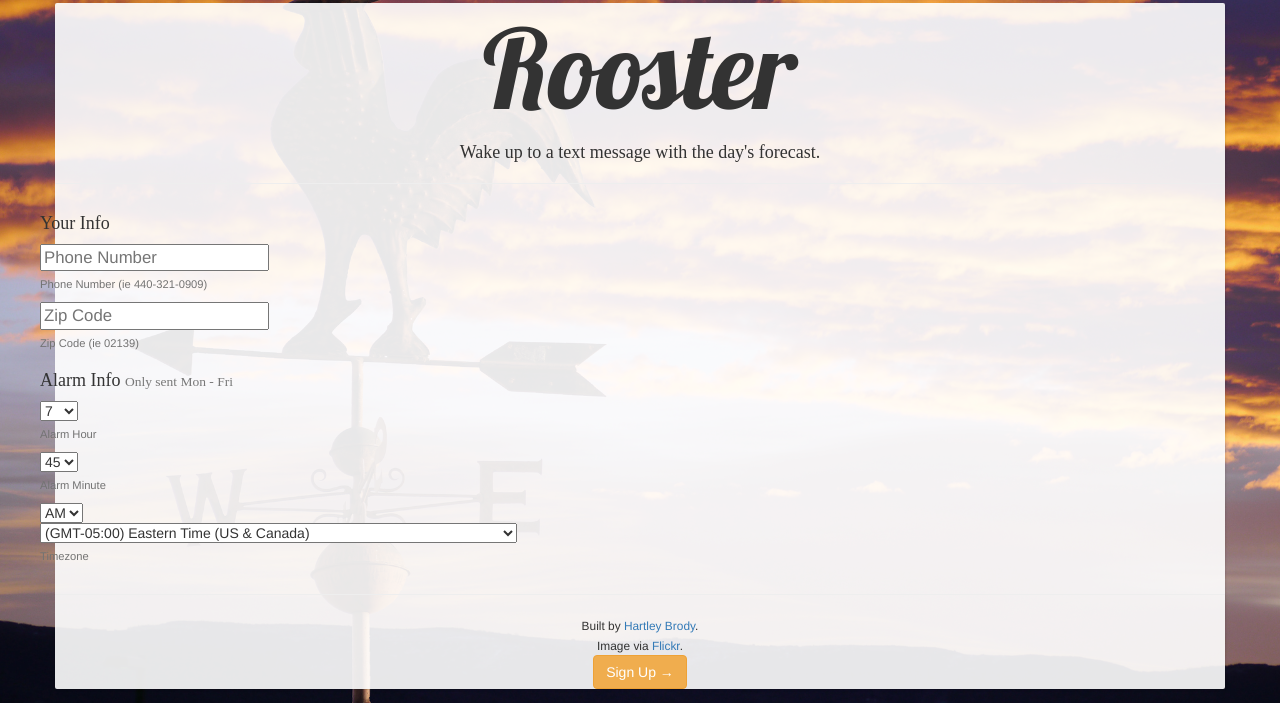
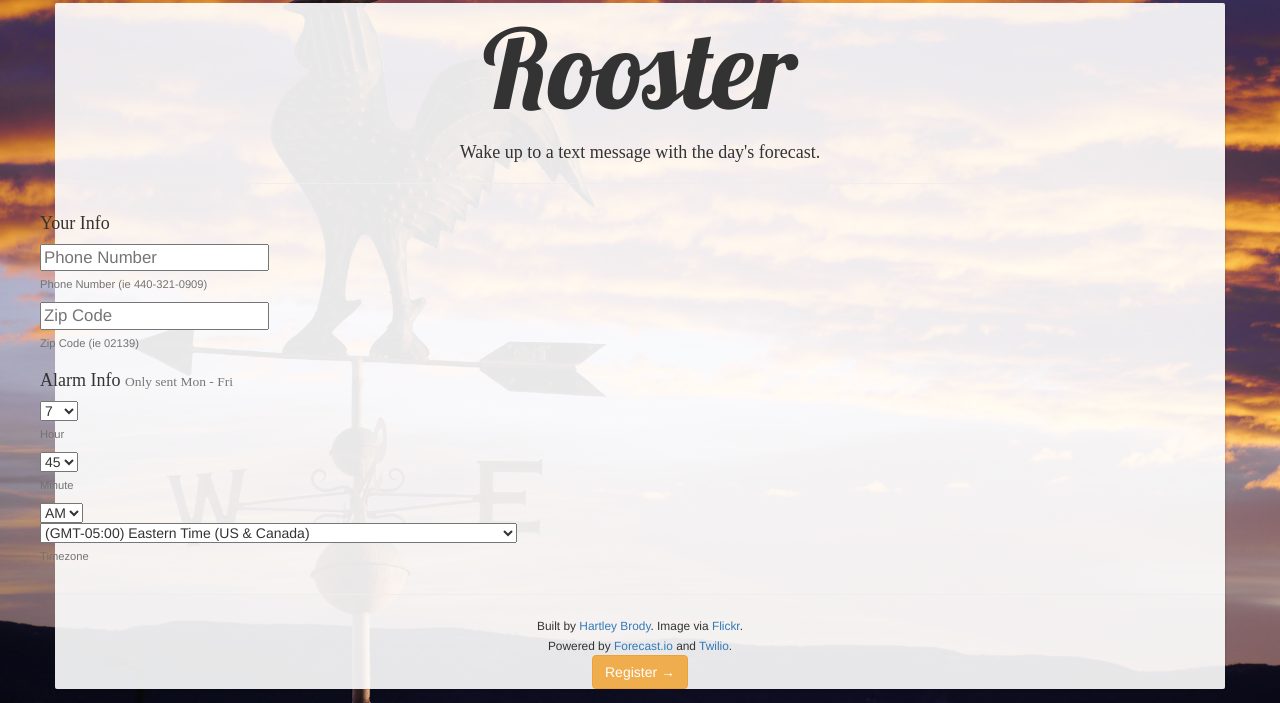
Before and after one commit to hartleybrody/rooster, a Flask app: page / in a window 1280 px wide. Shown: the part 97-800 px from the top of the page. Run offline with Flask 2, Linux system fonts and the light colour scheme; some libraries are stand-ins or nearby versions; some web fonts are replaced.

Commit message:
added 'powered by' links

```diff
--- a/templates/homepage.html
+++ b/templates/homepage.html
@@ -76,7 +76,7 @@
                                     <option value="11">11</option>
                                     <option value="12">12</option>
                                 </select>
-                                <span class="help-block">Alarm Hour</span>
+                                <span class="help-block">Hour</span>
                             </div>
                             <div class="span1">
                                 <select class="span1" id="alarm-minute" name="alarm-minute">
@@ -85,7 +85,7 @@
                                     <option value="30">30</option>
                                     <option value="45" selected>45</option>
                                 </select>
-                                <span class="help-block">Alarm Minute</span>
+                                <span class="help-block">Minute</span>
                             </div>
                             <div class="span1">
                                 <select class="span1" id="alarm-meridian" name="alarm-meridian">
@@ -187,12 +187,13 @@
                         <div class="row">
                             <div class="span4 text-center">
                                 <small class="muted">
-                                    Built by <a href="https://github.com/hartleybrody">Hartley Brody</a>.<br>
-                                    Image via <a href="http://www.flickr.com/photos/9242564@N07/6868613488/in/photostream/" target="_blank">Flickr</a>.
+                                    Built by <a href="https://github.com/hartleybrody">Hartley Brody</a>.
+                                    Image via <a href="http://www.flickr.com/photos/9242564@N07/6868613488/in/photostream/" target="_blank">Flickr</a>.<br>
+                                    Powered by <a href="https://developer.forecast.io/" target="_blank">Forecast.io</a> and <a href="http://www.twilio.com/sms" target="_blank">Twilio</a>.
                                 </small>
                             </div>
                             <div class="span2 text-center">
-                                <input type="submit" class="btn btn-warning btn-large" value="Sign Up &rarr;" />
+                                <input type="submit" class="btn btn-warning btn-large" value="Register &rarr;" />
                             </div>
                         </div>
                     </form>
```
